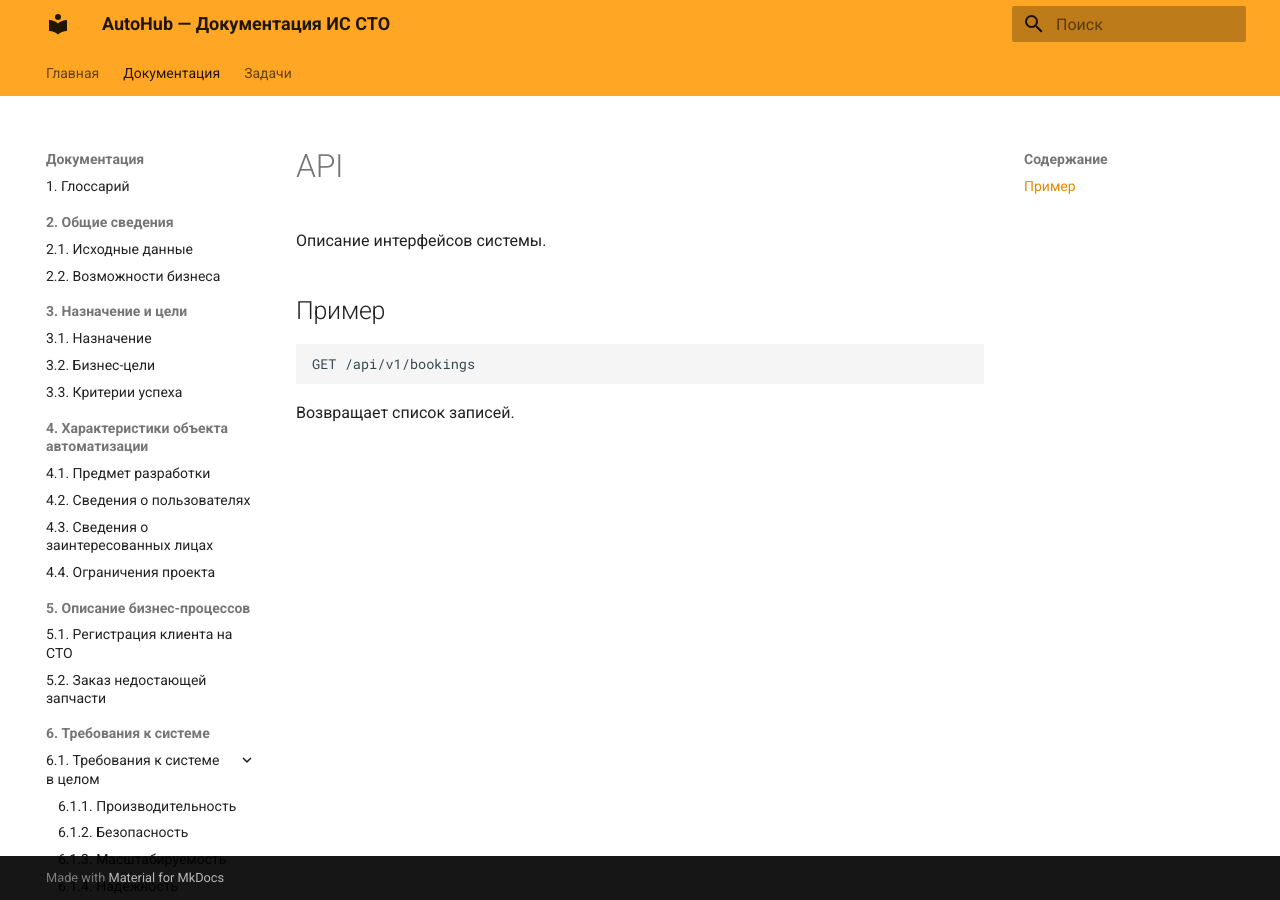
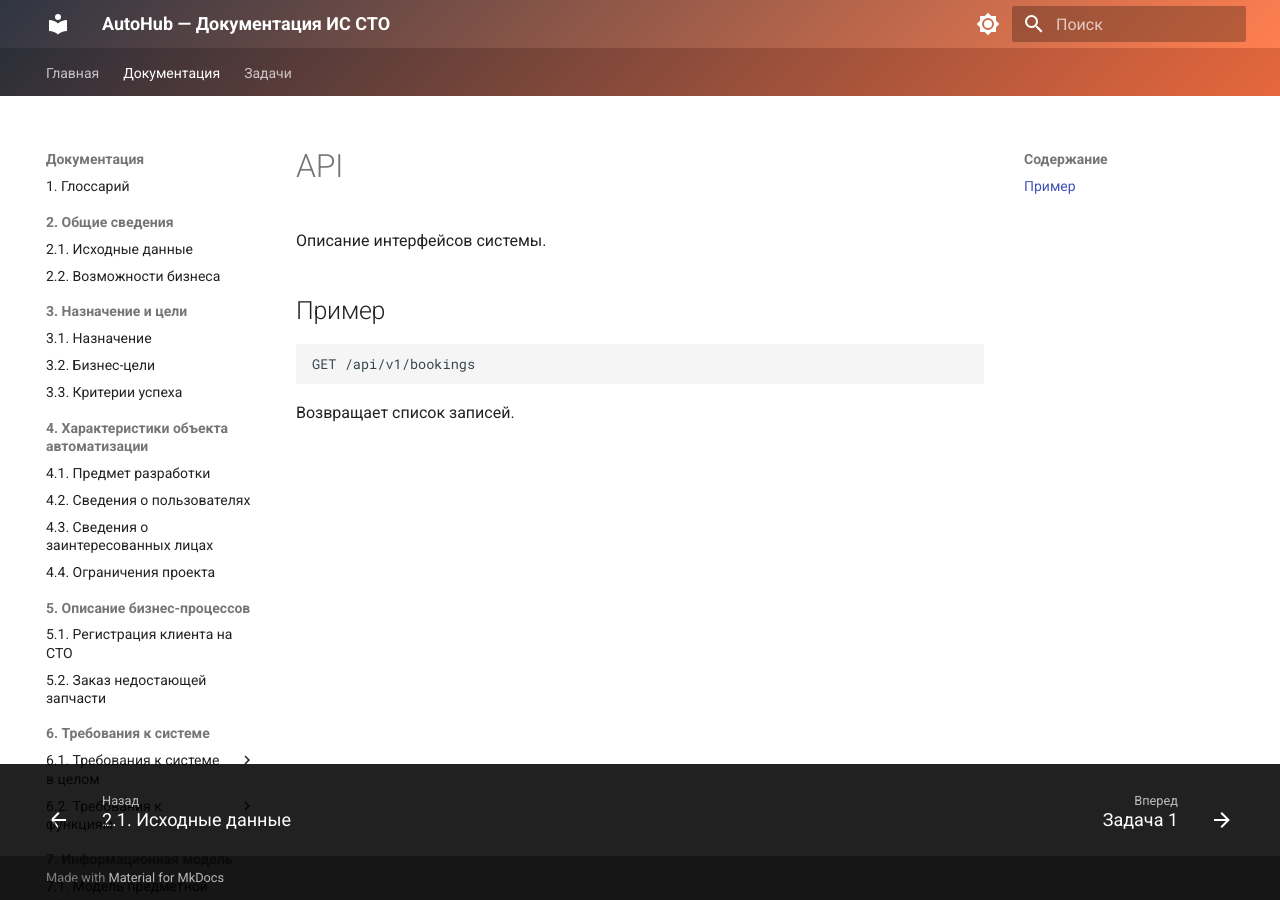
Before and after one commit to IggyKuz/AutoHub-Docs, an MkDocs documentation site: the page built from docs/api/index.md, in a window 1280 px wide. Built offline with MkDocs 1.6.1 and Material for MkDocs 9.7.7, drawn with Linux system fonts in a browser that asks for light colours.

Commit message:
update structure

```diff
--- /dev/null
+++ b/docs/stylesheets/extra.css
@@ -0,0 +1,9 @@
+/* Оранжево-серый градиент для верхней шапки */
+.md-header {
+  background: linear-gradient(135deg, #2f3542 0%, #ff7f50 100%) !important;
+}
+
+/* Градиент для панели вкладок (Главная, Документация, Задачи) */
+.md-tabs {
+  background: linear-gradient(135deg, #2b2e38 0%, #e6673d 100%) !important;
+}
--- a/mkdocs.yml
+++ b/mkdocs.yml
@@ -6,14 +6,38 @@ site_url: https://iggykuz.github.io/AutoHub-Docs/
 theme:
   name: material
   language: ru
-  palette:
-    primary: orange
-    accent: orange
+
   features:
     - navigation.tabs          # Верхние вкладки (1. Главная, 2. Документация, 3. Задачи)
     - navigation.sections      # Группировка в боковом меню
-    - navigation.expand        # Авто-раскрытие меню
+    #- navigation.expand        # Авто-раскрытие меню
     - navigation.top           # Кнопка наверх
+    - navigation.footer        # ← Нижняя панель переходов «Назад / Вперед»
+
+# Настройка Светлой и Тёмной темы + иконки
+  palette:
+    - media: "(prefers-color-scheme: light)"
+      scheme: default
+      primary: custom
+      accent: orange
+      toggle:
+        icon: material/brightness-7
+        name: Переключить на тёмную тему
+    - media: "(prefers-color-scheme: dark)"
+      scheme: slate
+      primary: custom
+      accent: orange
+      toggle:
+        icon: material/brightness-4
+        name: Переключить на светлую тему
+
+# Подключаем кастомный CSS для градиента
+extra_css:
+  - stylesheets/extra.css
+
+markdown_extensions:
+  - attr_list
+
 
 nav:
 nav:
```
